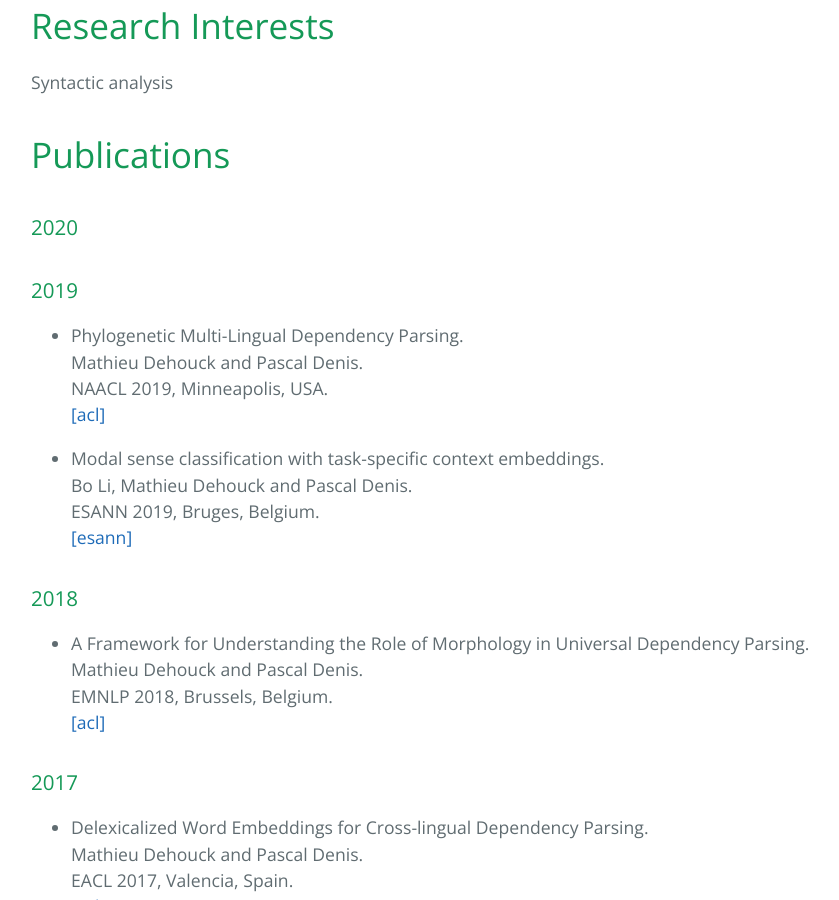
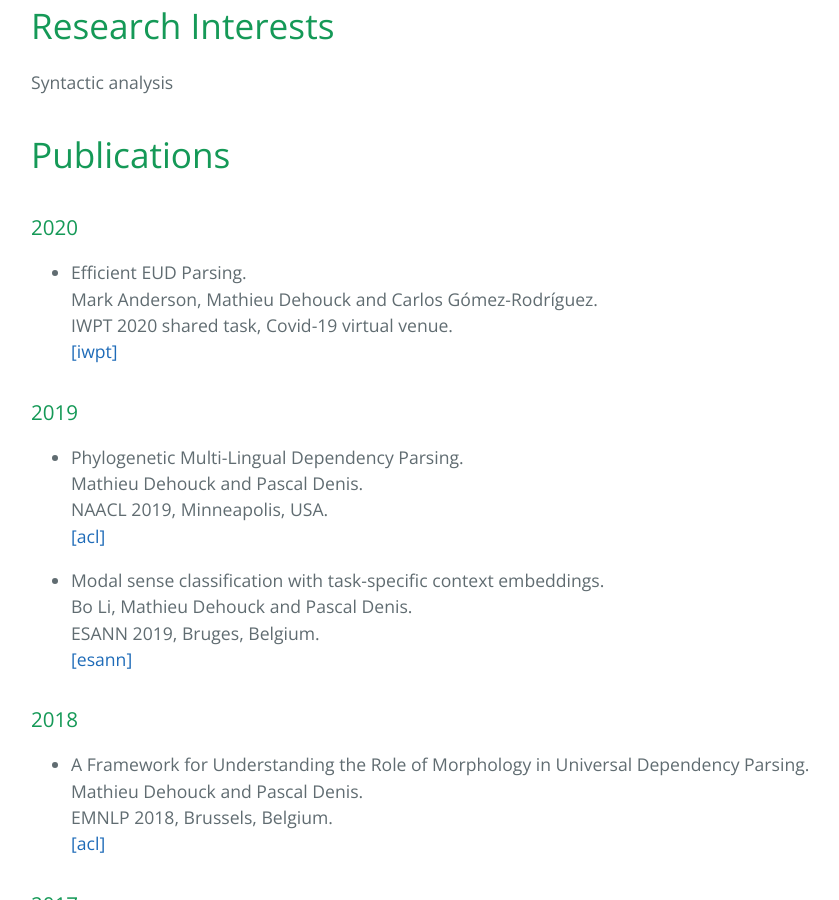
Before and after one commit to MathieuDehouck/MathieuDehouck.github.io, a Jekyll site: the page built from index.md, in a window 1280 px wide and 900 px high, scrolled down 461 px. Shown: the whole window, without its empty margins (193-1032 px from the left). Built offline with Jekyll 4.4.1, drawn with Linux system fonts in a browser that asks for light colours.

Commit message:
iwpt2020

```diff
--- a/index.md
+++ b/index.md
@@ -14,9 +14,15 @@
 
 Syntactic analysis
 
+
 # Publications
 
 ### 2020
+
+*   Efficient EUD Parsing.
+Mark Anderson, Mathieu Dehouck and Carlos Gómez-Rodríguez.
+IWPT 2020 shared task, Covid-19 virtual venue.
+[[iwpt]](https://iwpt20.sigparse.org/pdf/2020.iwpt-1.20.pdf)
 
 ### 2019
 
```
